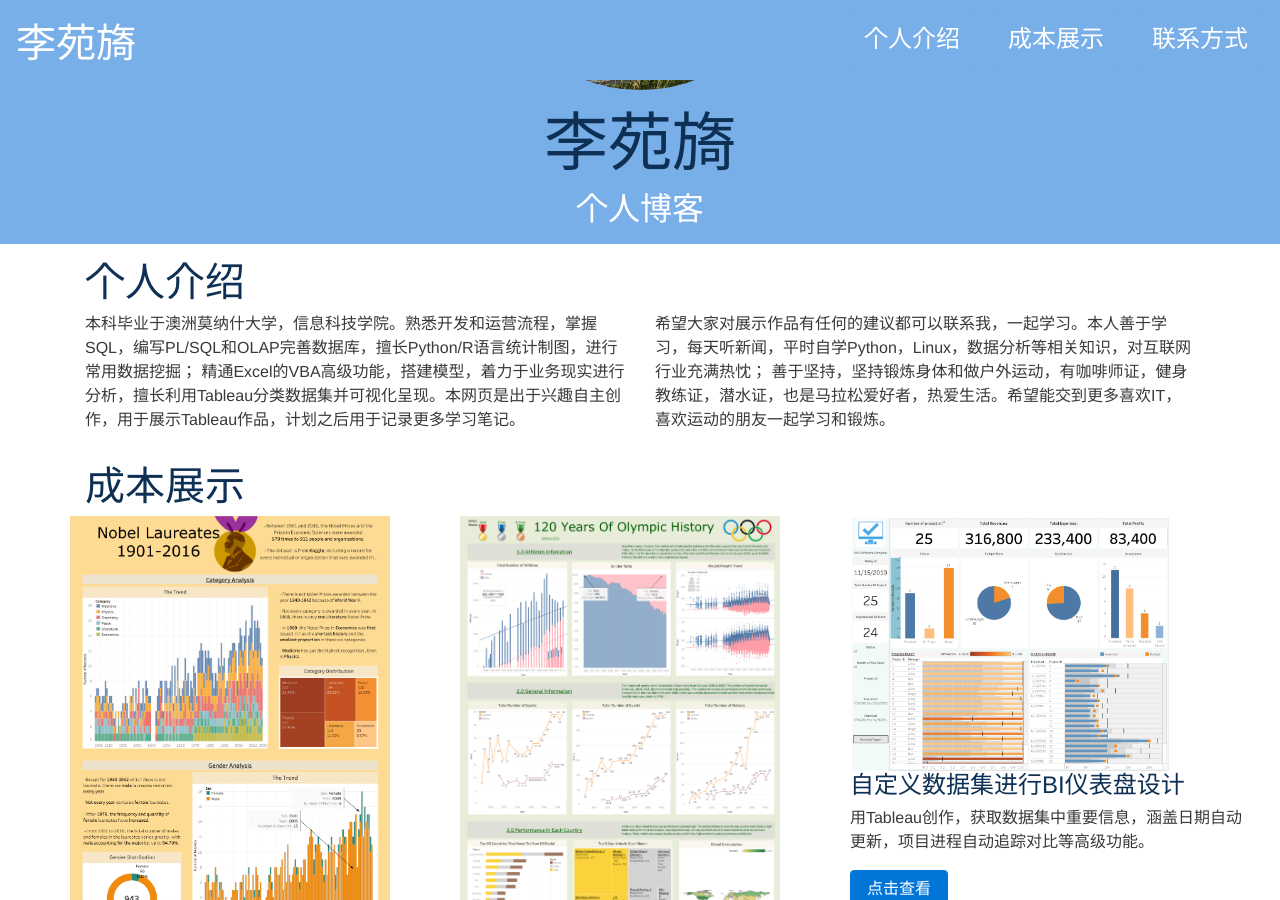
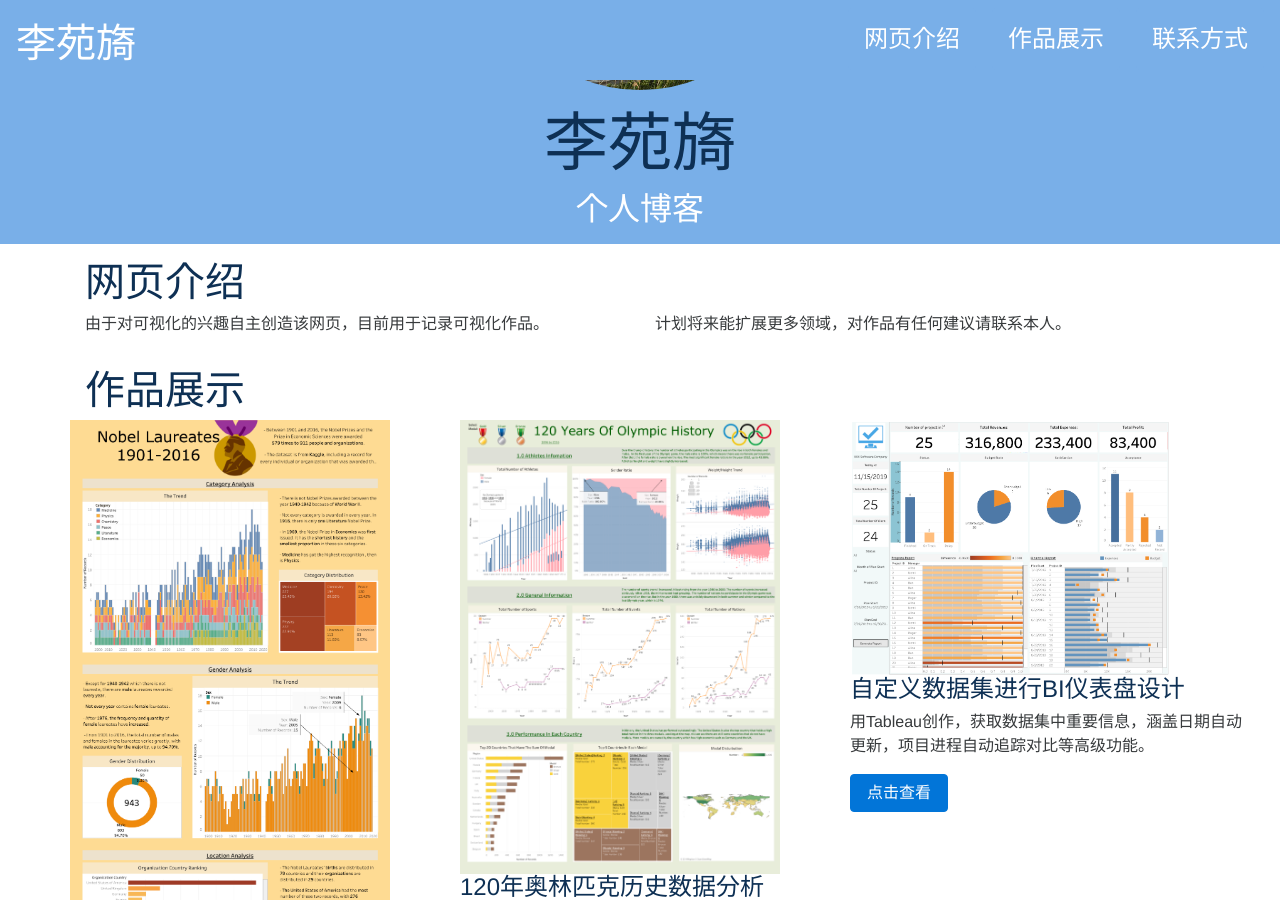
Before and after one commit to portfolio-central/jekyll-instagram-portfolio-theme, a Jekyll site: the page built from index.html, in a window 1280 px wide and 900 px high, scrolled down 342 px. Built offline with Jekyll 4.4.1, drawn with Linux system fonts in a browser that asks for light colours; nearby versions of some CDN libraries.

Commit message:
成本展示

```diff
--- a/_includes/about.html
+++ b/_includes/about.html
@@ -1,19 +1,16 @@
 <section class="container container-about">
     <div class="row">
         <div class="col-md-12">
-            <h1>个人介绍</h1>
+            <h1>网页介绍</h1>
         </div>
         <div class="col-sm-12 col-md-6">
             <p>
-                本科毕业于澳洲莫纳什大学，信息科技学院。熟悉开发和运营流程，掌握SQL，编写PL/SQL和OLAP完善数据库，擅长Python/R语言统计制图，进行常用数据挖掘；
-                精通Excel的VBA高级功能，搭建模型，着力于业务现实进行分析，擅长利用Tableau分类数据集并可视化呈现。本网页是出于兴趣自主创作，用于展示Tableau作品，计划之后用于记录更多学习笔记。
+                由于对可视化的兴趣自主创造该网页，目前用于记录可视化作品。
             </p>
         </div>
         <div class="col-sm-12 col-md-6">
             <p>
-                希望大家对展示作品有任何的建议都可以联系我，一起学习。本人善于学习，每天听新闻，平时自学Python，Linux，数据分析等相关知识，对互联网行业充满热忱；
-                善于坚持，坚持锻炼身体和做户外运动，有咖啡师证，健身教练证，潜水证，也是马拉松爱好者，热爱生活。希望能交到更多喜欢IT，喜欢运动的朋友一起学习和锻炼。
-
+                计划将来能扩展更多领域，对作品有任何建议请联系本人。
             </p>
         </div>
     </div>
--- a/_includes/instagram.html
+++ b/_includes/instagram.html
@@ -1,7 +1,7 @@
 <section class="container container-instagram">
     <div class="row">
         <div class="col-md-12">
-            <h1>成本展示</h1>
+            <h1>作品展示</h1>
         </div>
         <br>
 
--- a/_includes/navbar.html
+++ b/_includes/navbar.html
@@ -13,10 +13,10 @@
     <div class="collapse navbar-toggleable-xs pull-sm-right" id="CollapsingNavbar">
         <ul class="nav navbar-nav">
             <li class="nav-item">
-                <div class="nav-link" data-link=".container-about">个人介绍</div>
+                <div class="nav-link" data-link=".container-about">网页介绍</div>
             </li>
             <li class="nav-item">
-                <div class="nav-link" data-link=".container-instagram">成本展示</div>
+                <div class="nav-link" data-link=".container-instagram">作品展示</div>
             </li>
             <li class="nav-item">
                 <div class="nav-link" data-link=".container-contacts">联系方式</div>
```
